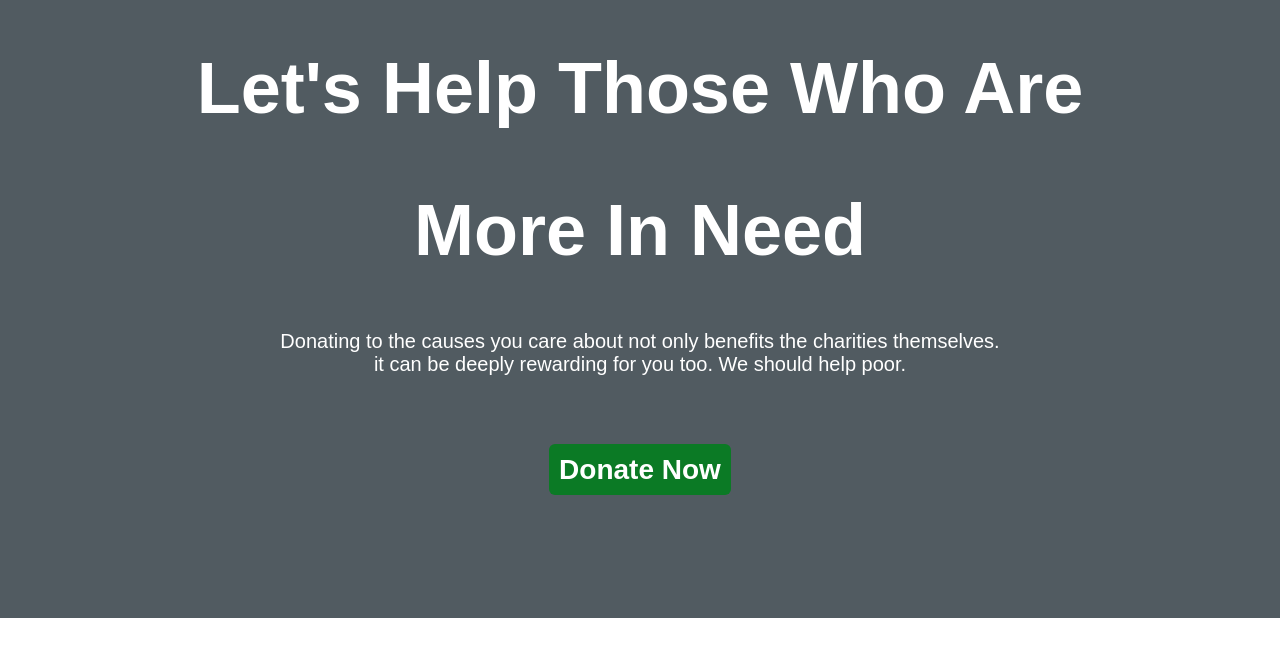
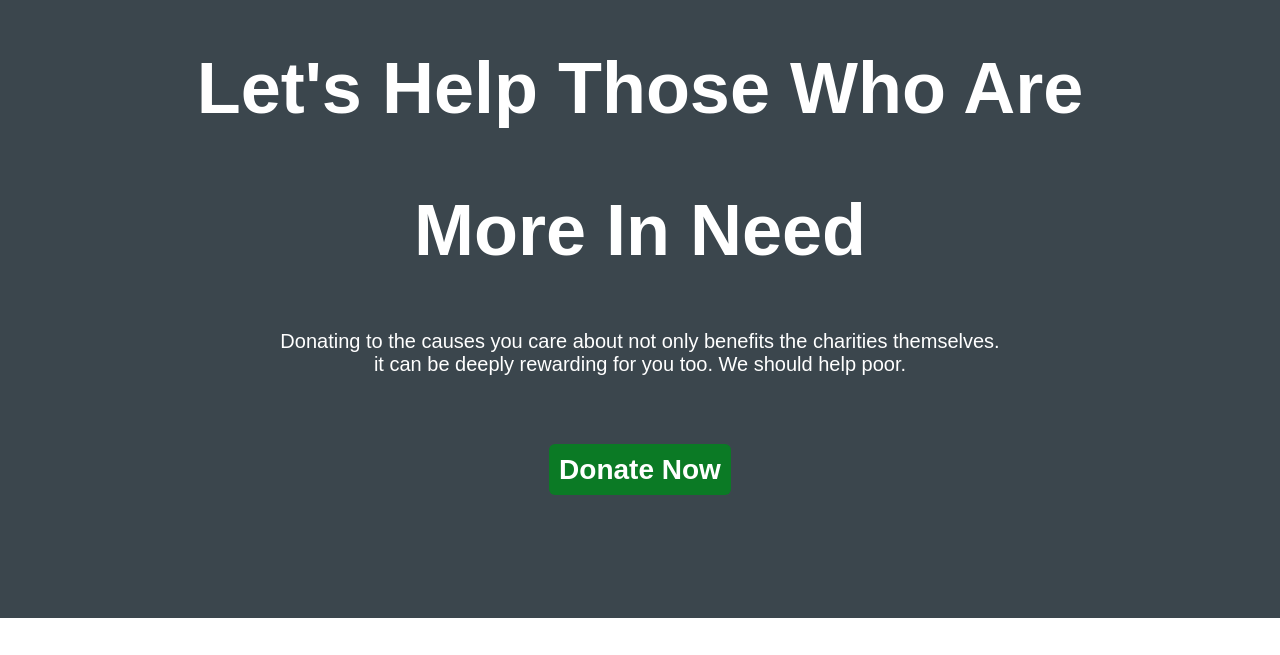
Before and after one commit to azharrahul/Let-s-Help-Necessitous, a plain HTML site: page index.html in a window 1280 px wide. Shown: the part 128-783 px from the top of the page. Drawn offline with Linux system fonts and the light colour scheme.

Commit message:
background color changed

```diff
--- a/style.css
+++ b/style.css
@@ -11,7 +11,7 @@ body {
 }
 
 .part1 {
-    background-color: rgb(81, 91, 97);
+    background-color: rgb(59, 70, 77);
     background-repeat: repeat;
     padding-top: 9%;
     padding-bottom: 10%;
```
